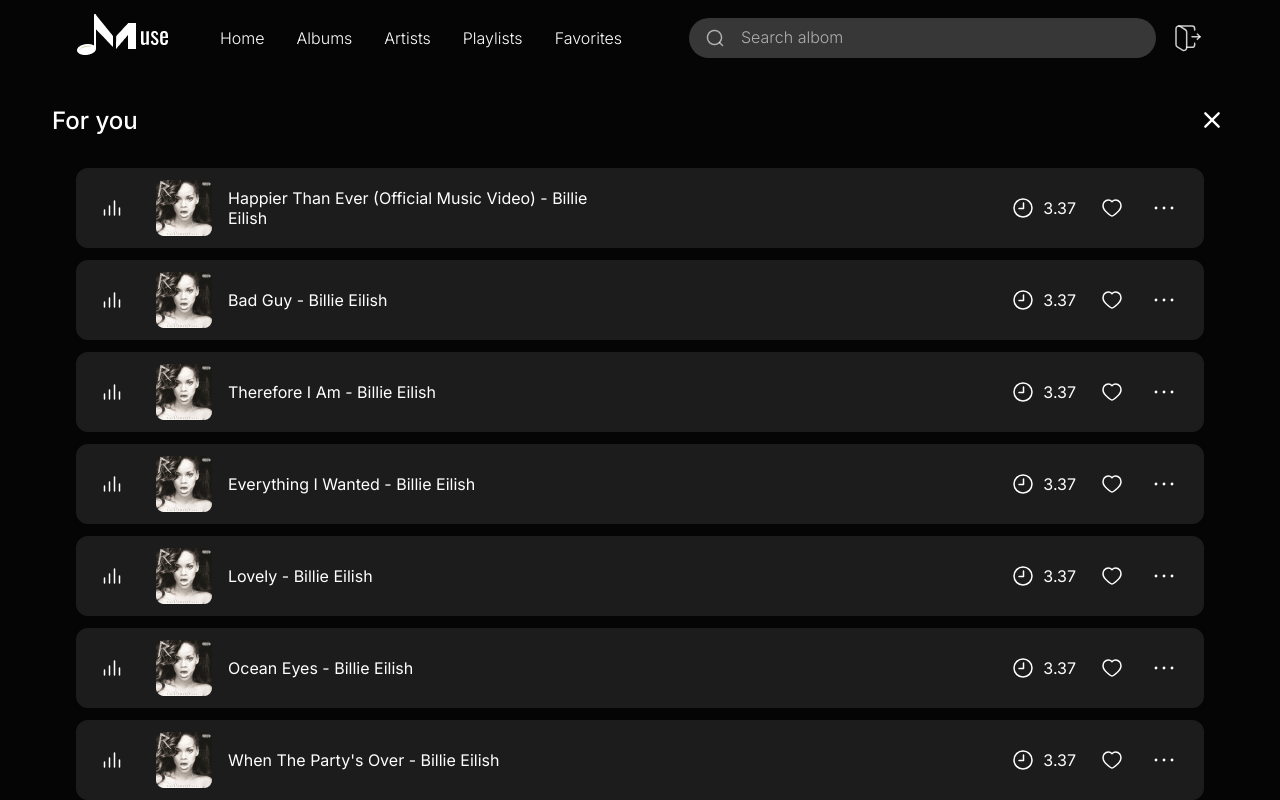
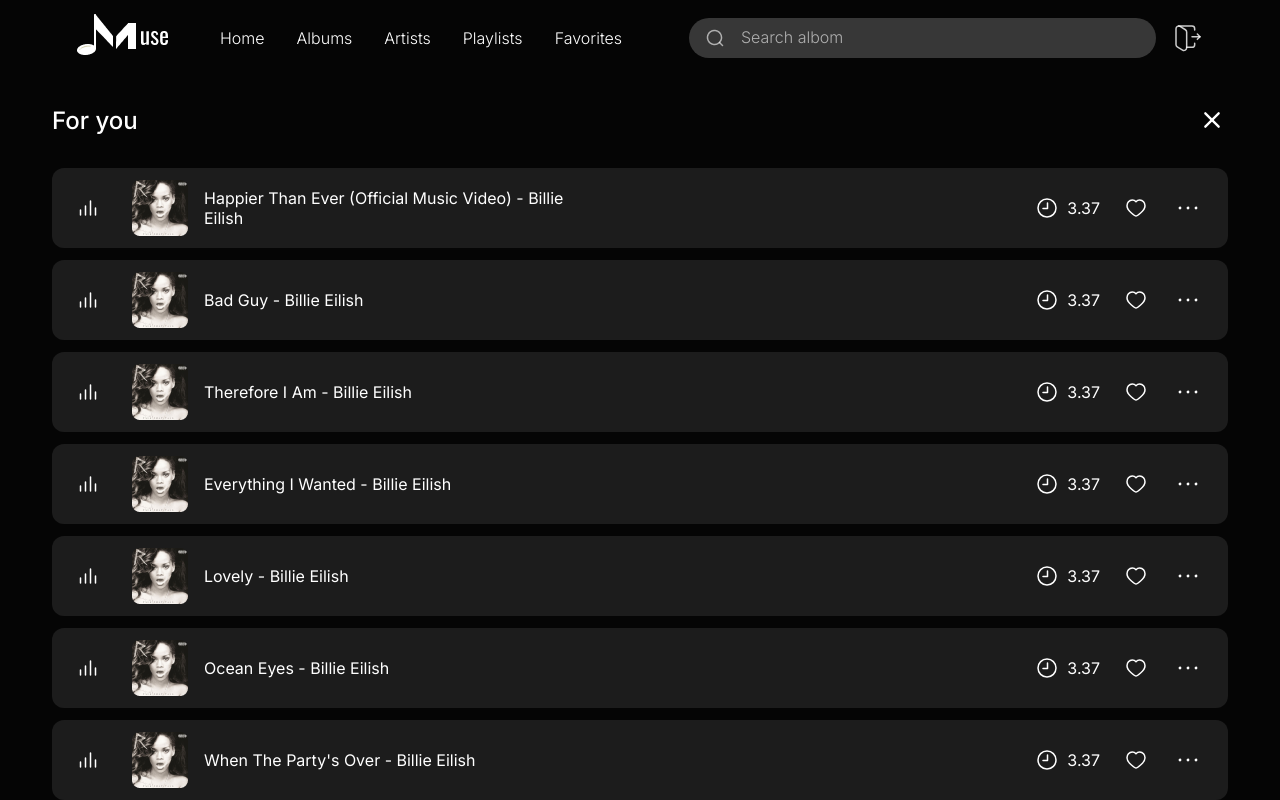
Before and after one commit to nikushabitskinashvili/muse, a Next.js app: page /foryou in a window 1280 px wide. Shown: the top 800 px of the page. Built offline with nearby package versions, Linux system fonts and the light colour scheme.

Commit message:
refactore: playlistItem

```diff
--- a/app/components/PlaylistItem/PlaylistItem.module.scss
+++ b/app/components/PlaylistItem/PlaylistItem.module.scss
@@ -1,6 +1,6 @@
 .playlistItem {
   display: flex;
-  max-width: 1128px;
+  max-width: 1176px;
   width: 100%;
   height: 80px;
   padding: 12px 24px;
--- a/app/components/forYouComp/forYouComp.module.scss
+++ b/app/components/forYouComp/forYouComp.module.scss
@@ -1,5 +1,5 @@
 .list{
-  padding: 0 24px;
+  //padding: 0 24px;
   display: flex;
   width: 100%;
   flex-direction: column;
--- a/app/components/musicWrapper/musicWrapper.module.scss
+++ b/app/components/musicWrapper/musicWrapper.module.scss
@@ -1,5 +1,5 @@
 .list{
-  padding: 0 24px;
+  //padding: 0 24px;
   display: flex;
   width: 100%;
   flex-direction: column;
```
